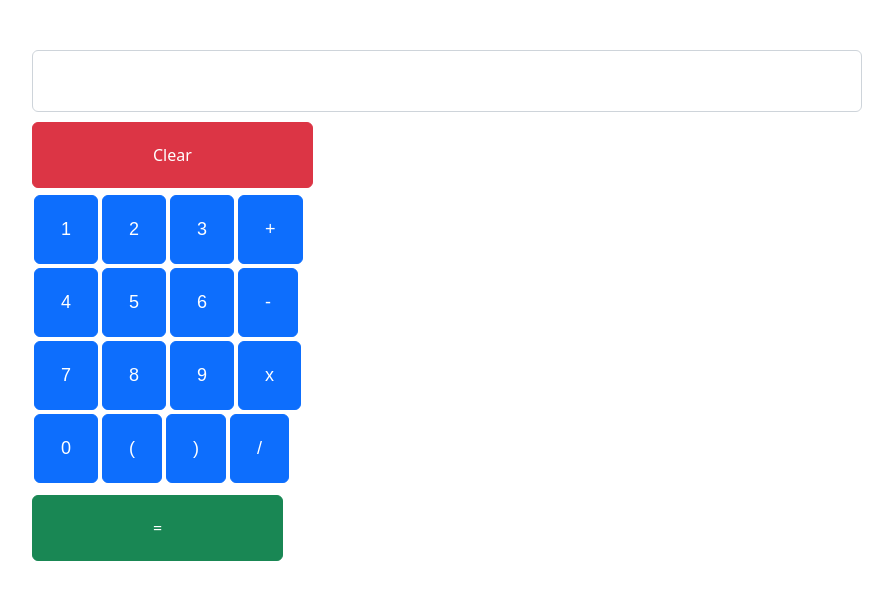
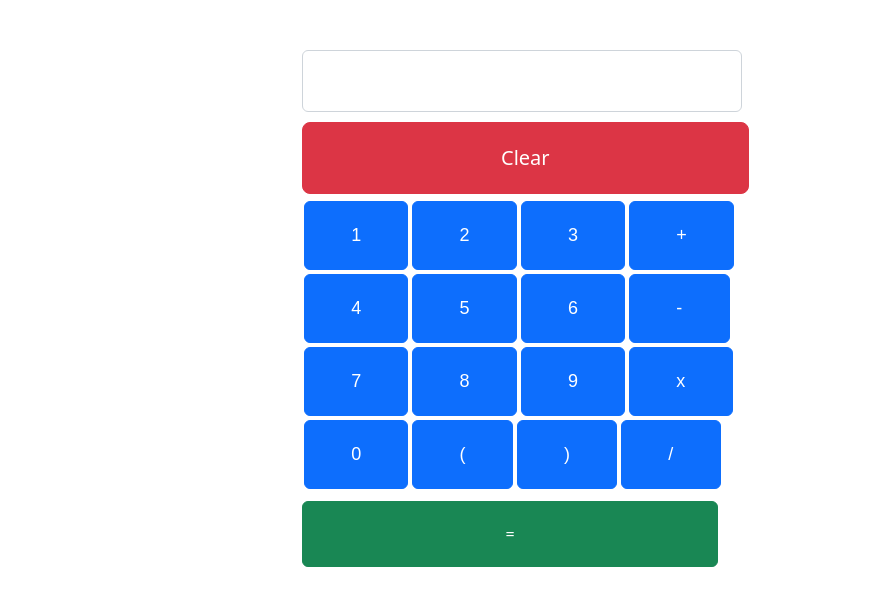
Before and after one commit to Shubham-bot123456/my-calculator-frontend, a React (Create React App) app: page / in a window 1280 px wide. Shown: the top 606 px of the page, without its empty margins (118-1011 px from the left). Built offline with nearby package versions, Linux system fonts and the light colour scheme.

Commit message:
final commit

```diff
--- a/src/components/Calculator.jsx
+++ b/src/components/Calculator.jsx
@@ -10,8 +10,8 @@ class Calculator extends Component {
       margin: "2px",
       paddingTop: "20px",
       paddingBottom: "20px",
-      paddingLeft: "26px",
-      paddingRight: "26px",
+      paddingLeft: "10.5%",
+      paddingRight: "10.5%",
       fontFamily: "Arial",
       fontSize: "18px",
     },
@@ -46,13 +46,14 @@ class Calculator extends Component {
     return (
       <div
         style={{
-          marginLeft: "50px",
+          marginLeft: "25%",
+          marginRight: "25%",
           marginTop: "50px",
           paddingRight: "100px",
           paddingLeft: "100px",
         }}
       >
-        <div style={{ marginRight: "200px" }}>
+        <div>
           <input
             onChange={(e) => {
               this.setState({ inputstring: e.target.value });
@@ -73,12 +74,12 @@ class Calculator extends Component {
         <div>
           <button
             type="button"
-            class="btn btn-danger"
+            class="btn btn-danger btn-lg btn-block"
             style={{
               marginTop: "10px",
               marginBottom: "5px",
-              paddingLeft: "120px",
-              paddingRight: "120px",
+              paddingLeft: "45%",
+              paddingRight: "45%",
               paddingTop: "20px",
               paddingBottom: "20px",
             }}
@@ -229,8 +230,8 @@ class Calculator extends Component {
               style={{
                 marginTop: "10px",
                 marginBottom: "5px",
-                paddingLeft: "120px",
-                paddingRight: "120px",
+                paddingLeft: "46%",
+                paddingRight: "46%",
                 paddingTop: "20px",
                 paddingBottom: "20px",
               }}
```
